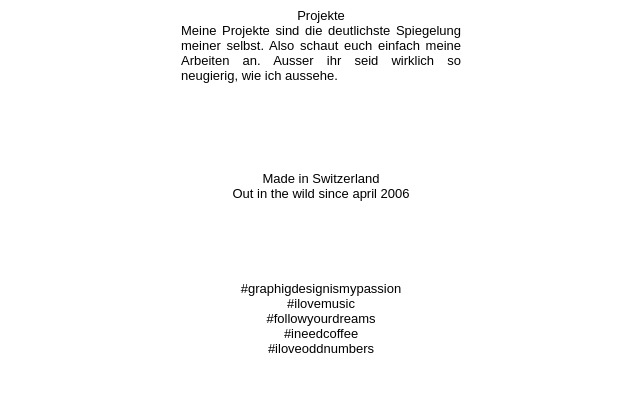
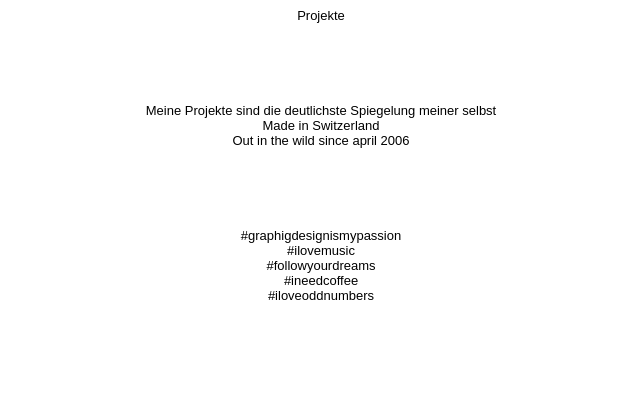
Before and after one commit to maygay06/portfolio, a plain HTML site: page aboutme.html in a window 1280 px wide. Shown: the top 403 px of the page, without its empty margins (319-959 px from the left). Drawn offline with Linux system fonts and the light colour scheme; a script that the page names is missing; a web font is replaced by a local one.

Commit message:
about me spiegel

```diff
--- a/aboutme.html
+++ b/aboutme.html
@@ -16,9 +16,8 @@
     <div class="container">
         <a href="index.html" class="projekte__titel"> Projekte</a>
            <div class="portrait"><img src="images/about--me/Reprografien-LrC-Portfolio004 Kopie.webp"></div>
-        <div class="projekte__beschreibung">Meine Projekte sind die deutlichste Spiegelung meiner selbst. Also schaut euch einfach meine Arbeiten an. Ausser ihr seid wirklich so neugierig, wie ich aussehe.
-        </div>
         <div class="about--me">
+            <div>Meine Projekte sind die deutlichste Spiegelung meiner selbst</div>
             <div>Made in Switzerland</div>
             <div>Out in the wild since april 2006</div>
         </div>
```
